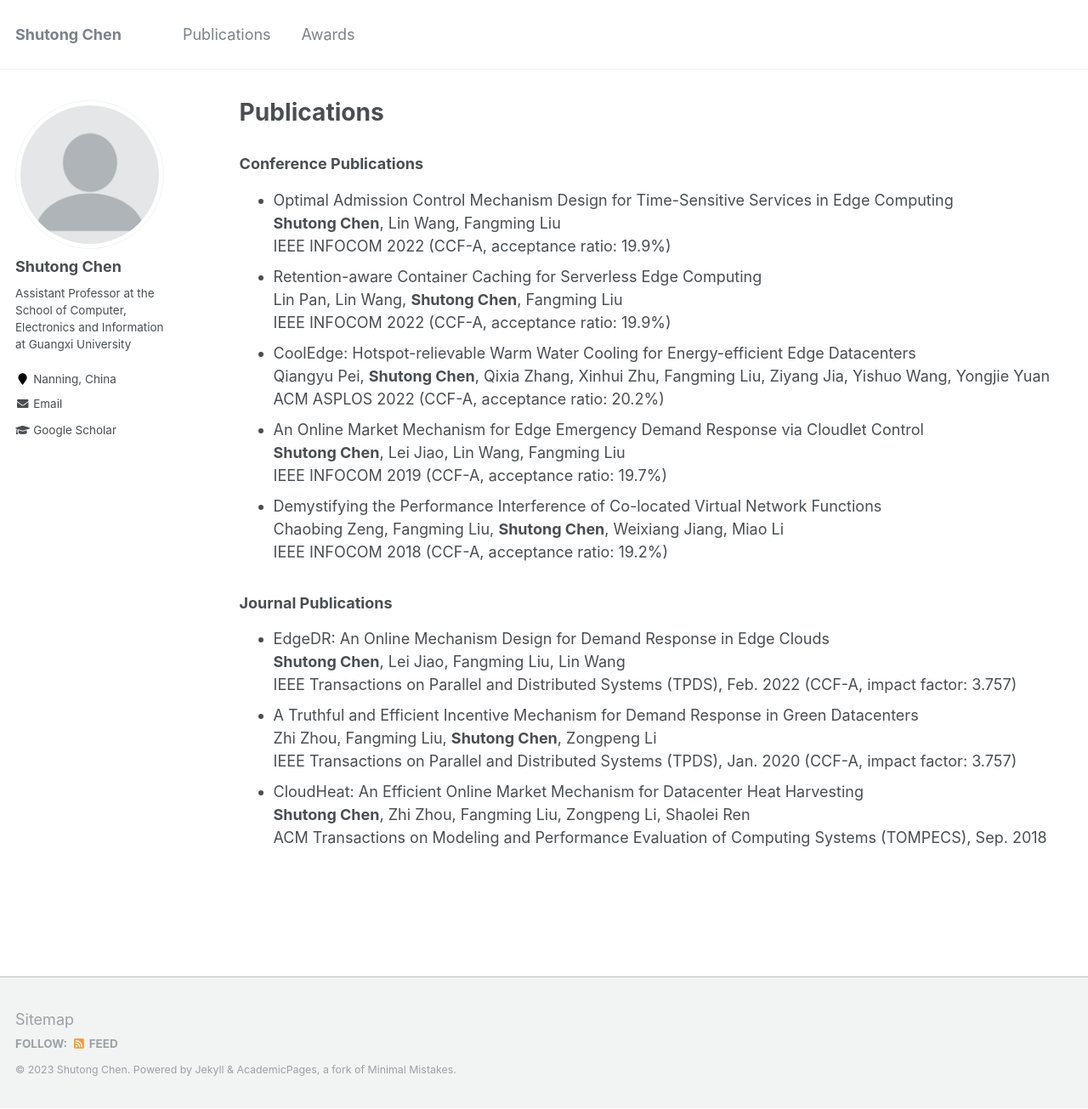
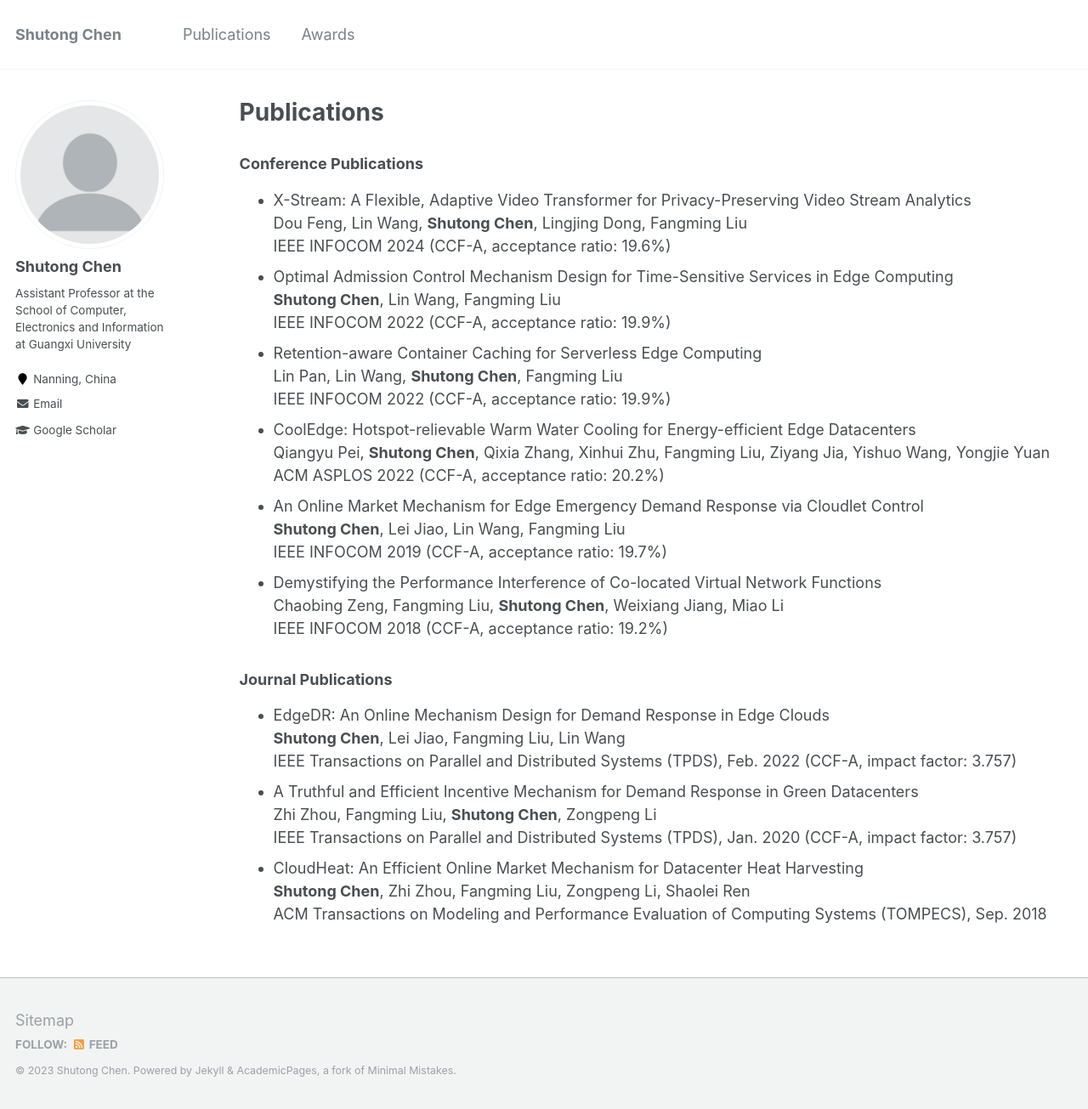
Before and after one commit to shutongcs/shutongcs.github.io, a Jekyll site: the page built from _pages/publications.md, in a window 1280 px wide and 1305 px high. Shown: the whole window at 85% size. Built offline with Jekyll 4.4.1, drawn with Linux system fonts in a browser that asks for light colours.

Commit message:
Update publications.md
update publication

```diff
--- a/_pages/publications.md
+++ b/_pages/publications.md
@@ -7,6 +7,9 @@ author_profile: true
 
 
 ### Conference Publications
+- X-Stream: A Flexible, Adaptive Video Transformer for Privacy-Preserving Video Stream Analytics \
+  	Dou Feng, Lin Wang, **Shutong Chen**, Lingjing Dong, Fangming Liu \
+  	IEEE INFOCOM 2024 (CCF-A, acceptance ratio: 19.6%)
 - Optimal Admission Control Mechanism Design for Time-Sensitive Services in Edge Computing \
 	**Shutong Chen**, Lin Wang, Fangming Liu \
 	IEEE INFOCOM 2022 (CCF-A, acceptance ratio: 19.9%)
```
